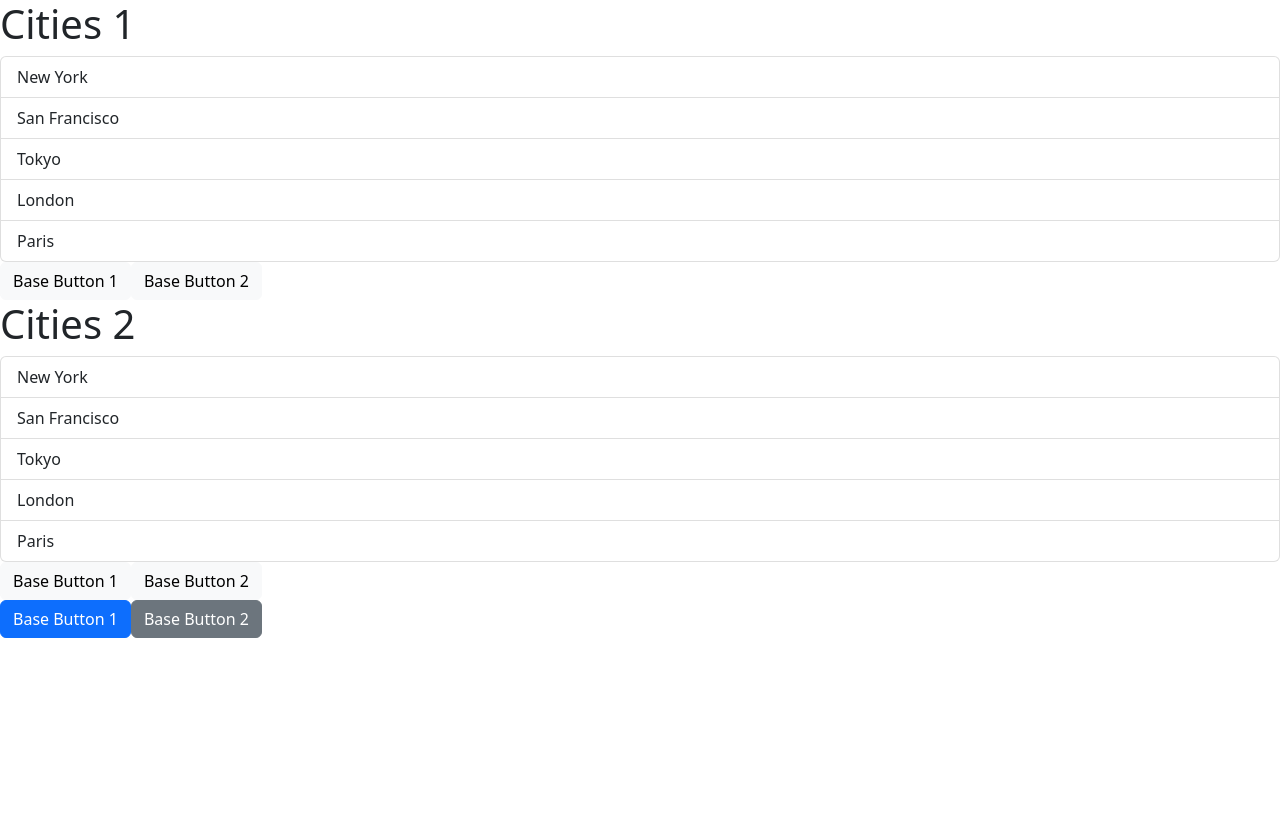
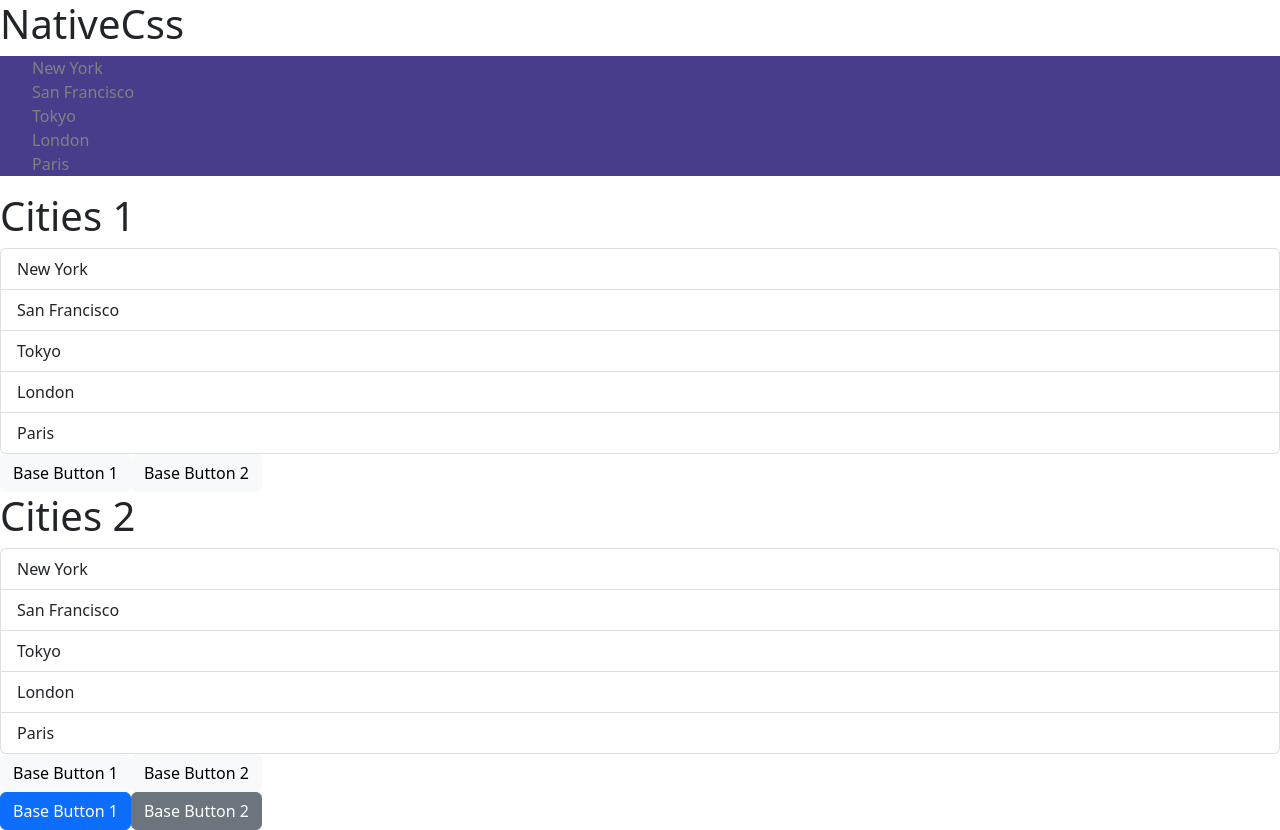
Before and after one commit to YunjunWang/mosh-react-ts, a React (Vite) app: page / in a window 1280 px wide. Before the commit the page ends 800 px from the top, so only its background shows below. Built offline with nearby package versions, Linux system fonts and the light colour scheme.

Commit message:
How to use native CSS styles in React Component

```diff
--- a/src/App.tsx
+++ b/src/App.tsx
@@ -2,6 +2,13 @@ import ListGroup from "./components/ListGroup";
 import Alert from "./components/Alert";
 import Button from "./components/Button";
 import { useState } from "react";
+/**
+ * By default when import from a folder without file name,
+ * it will import everything from the index.ts file
+ * that has been exported from it.
+ * This way makes the code much more cleaner.
+ */
+import NativeCss from "./components/NativeCss";
 
 function App() {
   const items = ["New York", "San Francisco", "Tokyo", "London", "Paris"];
@@ -51,6 +58,7 @@ function App() {
 
   return (
     <>
+      <NativeCss items={items}>NativeCss</NativeCss>
       {alertVisible && (
         <Alert onClose={() => setAlertVisible(false)}>
           Hello <span>world!</span>
--- /dev/null
+++ b/src/components/NativeCss/NativeCss.css
@@ -0,0 +1,18 @@
+.my-list-group {
+    list-style: none;
+    background-color:darkslateblue
+}
+
+.my-list-group-item {
+    list-style: none;
+    color:gray;
+}
+
+.my-active {
+    list-style: circle;
+    background-color: blueviolet;
+    font-style: italic;
+    font-size: larger;
+    color:azure;
+    font-weight: bolder;
+}
--- /dev/null
+++ b/src/components/NativeCss/NativeCss.tsx
@@ -0,0 +1,37 @@
+import { useState } from "react";
+/**
+ * Use my own native CSS class in this component.
+ */
+import "./NativeCss.css";
+
+interface Props {
+  children: string;
+  items: string[];
+}
+
+const NativeCss = ({ children, items }: Props) => {
+  let [selectedIndex, setSelectedIndex] = useState(-1);
+  return (
+    <>
+      <h1>{children}</h1>
+      {items.length === 0 && <p>No item found</p>}
+      <ul className="my-list-group">
+        {items.map((item, index) => (
+          <li
+            className={
+              selectedIndex === index
+                ? "my-list-group-item my-active"
+                : "my-list-group-item"
+            }
+            key={item}
+            onClick={() => setSelectedIndex(index)}
+          >
+            {item}
+          </li>
+        ))}
+      </ul>
+    </>
+  );
+};
+
+export default NativeCss;
--- /dev/null
+++ b/src/components/NativeCss/index.ts
@@ -0,0 +1,9 @@
+/**
+ * Use index.ts file to export everything from
+ * the current folder so
+ * anywhere needs to use it don't have to
+ * import with long path
+ */
+import NativeCss from "./NativeCss";
+
+export default NativeCss;
```
